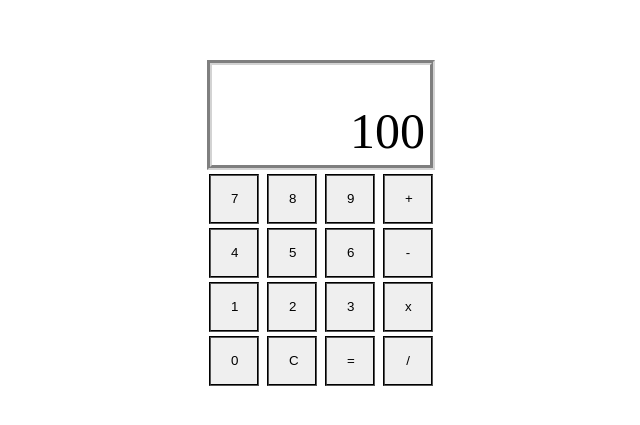
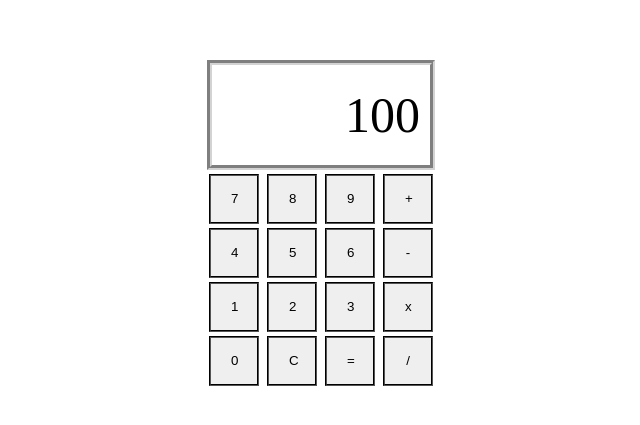
Before and after one commit to prologicz/odin-calculator, a plain HTML site: page index.html in a window 1280 px wide. Shown: the part 185-610 px from the top of the page, without its empty margins (319-959 px from the left). Drawn offline with Linux system fonts and the light colour scheme.

Commit message:
Adjust display padding

```diff
--- a/index.html
+++ b/index.html
@@ -14,6 +14,7 @@
     <div class="display">
         <div class="result">100</div>
     </div>
+    <div class="calculator-buttons">
         <div class = 'third-row'>
             <button type='button' class = 'seven number-button'>7</button>
             <button type='button' class = 'eight number-button'>8</button>
@@ -38,7 +39,7 @@
             <button type='button' class = 'equals equals-button'>=</button>
             <button type='button' class = 'divide divide-button'>/</button>
         </div>
-
+    </div>
 
 
 
--- a/styles.css
+++ b/styles.css
@@ -32,14 +32,14 @@ button {
     height: 100px;
     width: 218px;
     margin: 2px;
-    align-items: flex-end;
+    align-items: center;
     justify-content: right;
 }
 
 .result{
     font-size: 50px;
     text-align: right;
-    padding: 5px;
+    padding: 10px;
 
 
 
```
Lines whose indentation alone changed are shown as unchanged.
